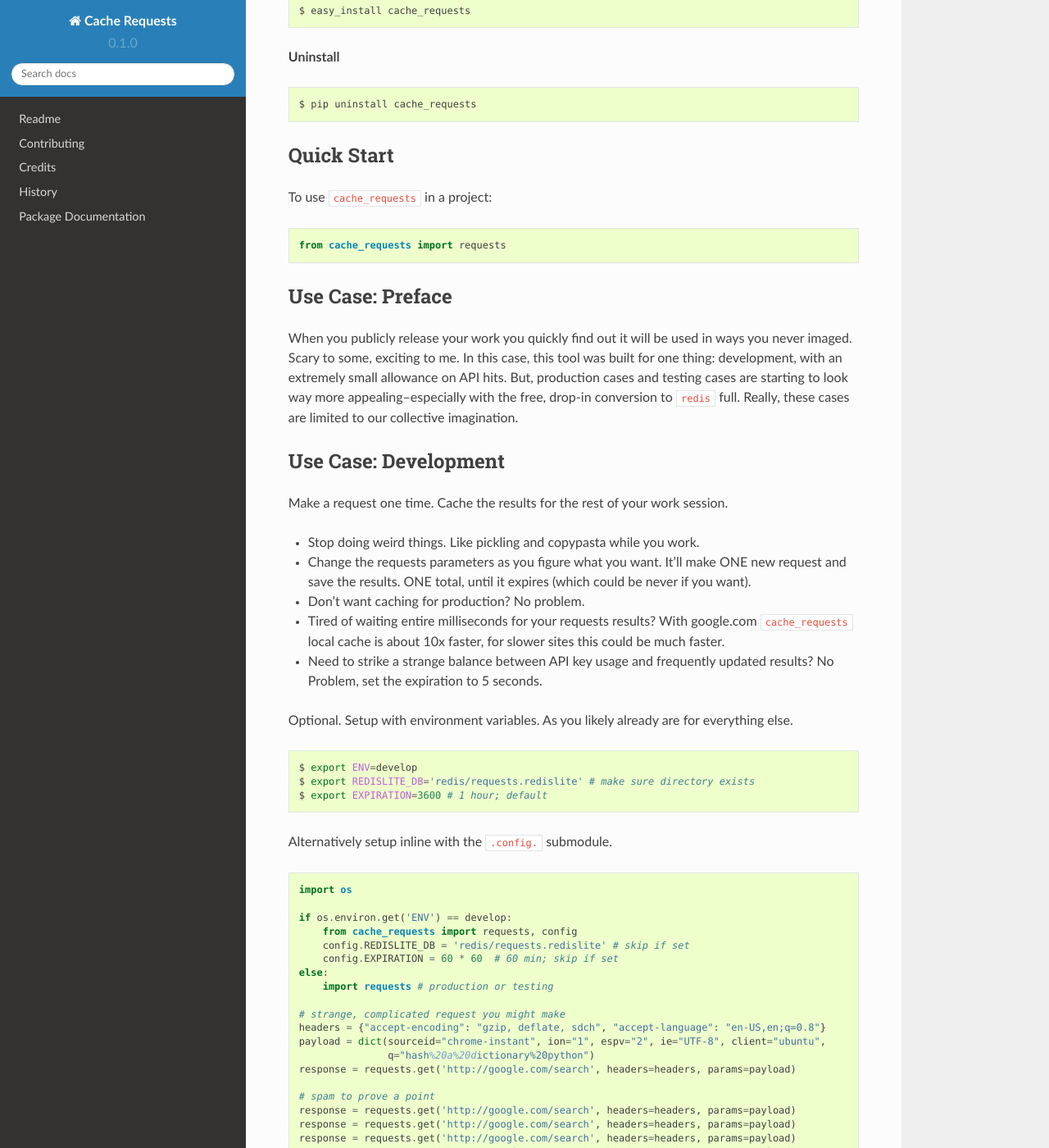
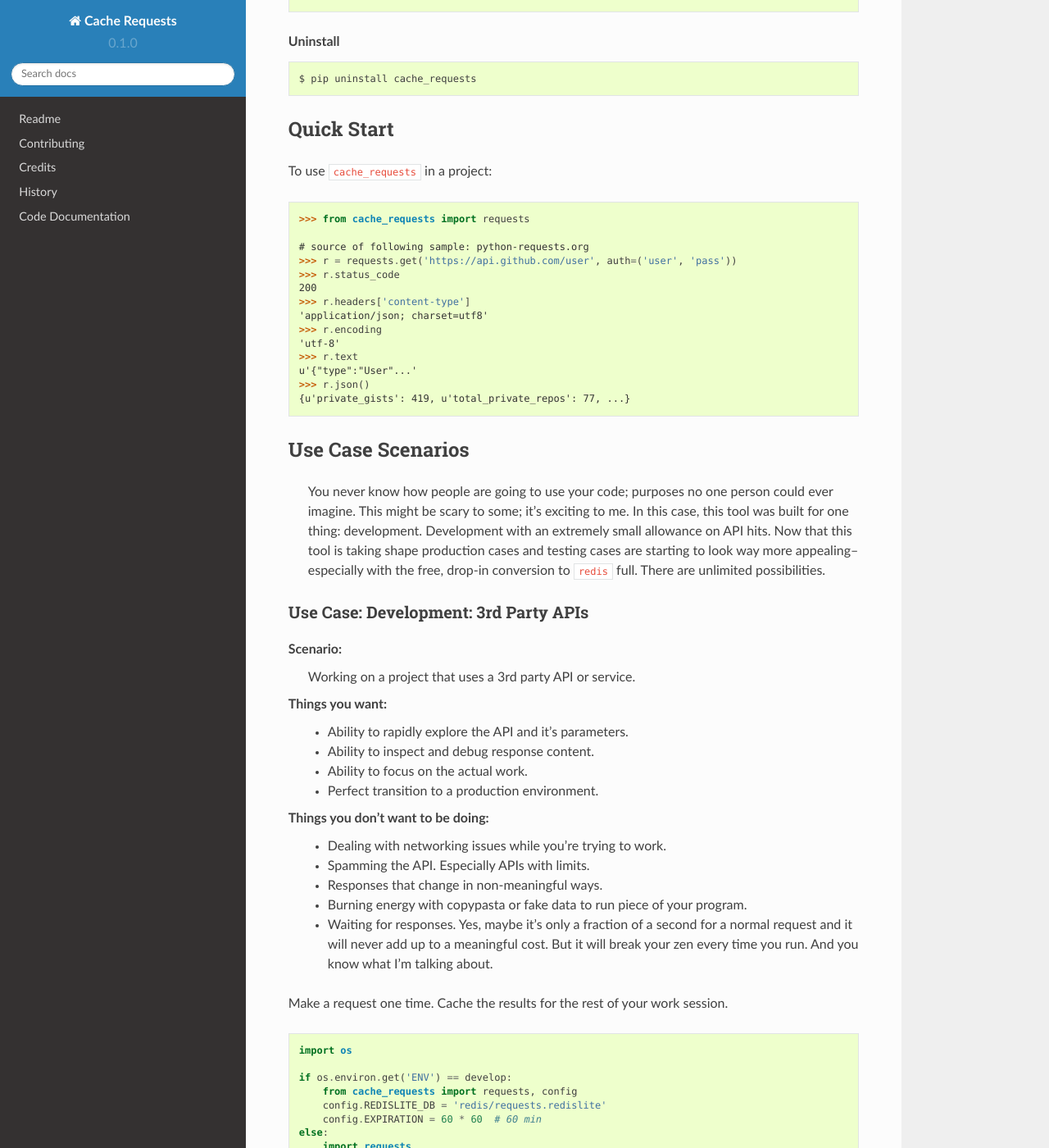
Before and after one commit to manuphatak/cache_requests, a Sphinx documentation site: the page built from docs/source/index.rst, in a window 1280 px wide and 1400 px high, scrolled down 755 px. Shown: the whole window at 82% size. Built offline with Sphinx 7.4.7 and the Read the Docs theme 2.0.0, drawn with Linux system fonts in a browser that asks for light colours; some of the changed text lies outside the part shown.

Commit message:
working on documentation

```diff
--- a/CONTRIBUTING.rst
+++ b/CONTRIBUTING.rst
@@ -57,7 +57,7 @@ Get Started!
 
 Ready to contribute? Here's how to set up `cache_requests` for local development.
 
-1. Fork the `cache_requests` repo on GitHub.
+1. Fork the :mod:`cache_requests` repo on GitHub.
 2. Clone your fork locally::
 
     $ git clone git@github.com:your_name_here/cache_requests.git
--- a/README.rst
+++ b/README.rst
@@ -22,21 +22,25 @@ Cache Requests
     :target: https://readthedocs.org/projects/cache-requests/?badge=latest
     :alt: Documentation Status
 
-**Simple. Powerful. Persistent LRU caching.**
+**Simple. Powerful. Persistent LRU caching for the requests library.**
+
+Features
+--------
 
 * Free software: MIT license
 * Documentation: https://cache-requests.readthedocs.org.
 
-Features
---------
+* Drop in decorator for the requests library.
+* Automatic timer based expiration on stored items (optional).
+* Backed by yahoo's powerful ``redislite``.
+* Scalable with redis. Optionally accepts a ``redis`` connection.
+* Exposes the powerful underlying :class:`Memoize` decorator to decorate any function.
+* Tested with high coverage.
+* Lightweight. Simple logic.
+* Lightning fast.
 
-* Drop in wrapper  to decorate requests library.
-* Optional expiration timer on stored items.
-* Backed by yahoo's powerful ``redislite``.
-* Scalable. Optionally accepts a ``redis`` connection.  Take advantage of the full power of ``redis``.
-* Exposes the powerful underlying ``@Memoize`` decorator.
-* ``@Memoize`` can decorate any function to add persistent storage.  Great for expensive calculations.
-* Tested. Covered. Documented. Lightweight. Simple logic. Lightning fast.
+* Jump start your development cycle.
+* Collect and reuse entire response objects.
 
 Installation
 ------------
@@ -47,11 +51,8 @@ At the command line either via easy_install or pip:
 
     $ pip install cache_requests
 
-.. code-block:: shell
 
-    $ easy_install cache_requests
-
-**Uninstall**
+.. rubric:: Uninstall
 
 .. code-block:: shell
 
@@ -64,33 +65,49 @@ To use ``cache_requests`` in a project:
 
 .. code-block:: python
 
-    from cache_requests import requests
+    >>> from cache_requests import requests
 
-Use Case: Preface
------------------
+    # source of following sample: python-requests.org
+    >>> r = requests.get('https://api.github.com/user', auth=('user', 'pass'))
+    >>> r.status_code
+    200
+    >>> r.headers['content-type']
+    'application/json; charset=utf8'
+    >>> r.encoding
+    'utf-8'
+    >>> r.text
+    u'{"type":"User"...'
+    >>> r.json()
+    {u'private_gists': 419, u'total_private_repos': 77, ...}
 
-When you publicly release your work you quickly find out it will be used in ways you never imaged.  Scary to some, exciting to me.  In this case, this tool was built for one thing: development, with an extremely small allowance on API hits. But, production cases and testing cases are starting to look way more appealing--especially with the free, drop-in conversion to ``redis`` full.  Really, these cases are limited to our collective imagination.
+Use Case Scenarios
+------------------
 
-Use Case: Development
----------------------
+.. epigraph::
+
+    You never know how people are going to use your code; purposes no one person could ever imagine.  This might be scary to some; it's exciting to me.  In this case, this tool was built for one thing: development. Development with an extremely small allowance on API hits. Now that this tool is taking shape production cases and testing cases are starting to look way more appealing--especially with the free, drop-in conversion to ``redis`` full.  There are unlimited possibilities.
+
+Use Case: Development: 3rd Party APIs
+~~~~~~~~~~~~~~~~~~~~~~~~~~~~~~~~~~~~~
+Scenario:
+    Working on a project that uses a 3rd party API or service.
+
+Things you want:
+    * Ability to rapidly explore the API and it's parameters.
+    * Ability to inspect and debug response content.
+    * Ability to focus on the actual work.
+    * Perfect transition to a production environment.
+
+
+
+Things you don't want to be doing:
+    * Dealing with networking issues while you're trying to work.
+    * Spamming the API.  Especially APIs with limits.
+    * Responses that change in non-meaningful ways.
+    * Burning energy with copypasta or fake data to run piece of your program.
+    * Waiting for responses. Yes, maybe it's only a fraction of a second for a normal request and it will never add up to a meaningful cost.  But it will break your zen every time you run.  And you know what I'm talking about.
 
 Make a request one time. Cache the results for the rest of your work session.
-
-* Stop doing weird things. Like pickling and copypasta while you work.
-* Change the requests parameters as you figure what you want.  It'll make ONE new request and save the results. ONE total, until it expires (which could be never if you want).
-* Don't want caching for production? No problem.
-* Tired of waiting entire milliseconds for your requests results? With google.com ``cache_requests`` local cache is about 10x faster, for slower sites this could be much faster.
-* Need to strike a strange balance between API key usage and frequently updated results?  No Problem, set the expiration to 5 seconds.
-
-Optional.  Setup with environment variables.  As you likely already are for everything else.
-
-.. code-block:: shell
-
-    $ export ENV=develop
-    $ export REDISLITE_DB='redis/requests.redislite' # make sure directory exists
-    $ export EXPIRATION=3600 # 1 hour; default
-
-Alternatively setup inline with the ``.config.`` submodule.
 
 .. code-block:: python
 
@@ -98,10 +115,10 @@ Alternatively setup inline with the ``.config.`` submodule.
 
     if os.environ.get('ENV') == develop:
         from cache_requests import requests, config
-        config.REDISLITE_DB = 'redis/requests.redislite' # skip if set
-        config.EXPIRATION = 60 * 60  # 60 min; skip if set
+        config.REDISLITE_DB = 'redis/requests.redislite'
+        config.EXPIRATION = 60 * 60  # 60 min
     else:
-        import requests # production or testing
+        import requests
 
     # strange, complicated request you might make
     headers = {"accept-encoding": "gzip, deflate, sdch", "accept-language": "en-US,en;q=0.8"}
@@ -116,12 +133,28 @@ Alternatively setup inline with the ``.config.`` submodule.
     response = requests.get('http://google.com/search', headers=headers, params=payload)
     response = requests.get('http://google.com/search', headers=headers, params=payload)
     response = requests.get('http://google.com/search', headers=headers, params=payload)
+    response = requests.get('http://google.com/search', headers=headers, params=payload)
+
+    # tweak your query, we're exploring here
+    payload = dict(sourceid="chrome-instant", ion="1", espv="2", ie="UTF-8", client="ubuntu",
+                   q="hash%20a%20dictionary%20python2")
+    # do you see what changed? the caching tool did.
+    response = requests.get('http://google.com/search', headers=headers, params=payload)
+    response = requests.get('http://google.com/search', headers=headers, params=payload)
+    response = requests.get('http://google.com/search', headers=headers, params=payload)
 
 
+Optionally.  Setup with environment variables.  You're probably already doing this for everything else.
+
+.. code-block:: shell
+
+    $ export ENV=develop
+    $ export REDISLITE_DB='redis/requests.redislite' # make sure directory exists
+    $ export EXPIRATION=3600 # 1 hour; default
 
 
 Use Case: Production: Web Scraping
-----------------------------------
+~~~~~~~~~~~~~~~~~~~~~~~~~~~~~~~~~~
 
 Automatically expire old content.
     * How often? After a day? A week? A Month? etc.  100% of this logic is built in with the ``EXPIRATION`` setting.
@@ -153,7 +186,7 @@ One line of code to use a ``redis`` full database.
 
 
 Use Case: Testing
------------------
+~~~~~~~~~~~~~~~~~
 
 Quit doing weird things to mock, pickle, etc your responses.
 
@@ -176,11 +209,12 @@ When your external API/web resource changes. Delete the database, it'll repopula
 
 
 
-Usage: @Memoize
----------------
+Usage: Memoize
+~~~~~~~~~~~~~~
 
 Options=Unlimited
-# TODO limit the options with lame imagination
+
+# TODO inject amazing imagination
 
 .. code-block:: python
 
@@ -191,3 +225,20 @@ Options=Unlimited
     @Memoize
     def amazing_but_expensive_function(*args, **kwargs)
         print("You're going to like this")
+
+
+Manually decorate requests.
+
+.. code-block:: python
+
+    from cache_requests import Memoize, config
+    import requests
+
+    config.REDISLITE_DB = 'redis/requests.redislite'
+    config.EXPIRATION = 15 * 60 # 15 min
+
+    requests.get = Memoize(requests.get)
+    requests.post = Memoize(requests.post)
+
+    print(requests.get('http://google.com').text[:60])
+    # u'<!doctype html><html itemscope="" itemtype="http://schema.or'
--- a/docs/source/conf.py
+++ b/docs/source/conf.py
@@ -40,6 +40,8 @@ author = cache_requests.__author__
 version = cache_requests.__version__
 release = cache_requests.__version__
 
+
+primary_domain = 'py'
 # language = None
 #today = ''
 #today_fmt = '%B %d, %Y'
--- a/docs/source/index.rst
+++ b/docs/source/index.rst
@@ -7,7 +7,7 @@
    contributing
    authors
    history
-   Package Documentation <cache_requests>
+   Code Documentation <cache_requests>
 
 Feedback
 ========
--- a/setup.py
+++ b/setup.py
@@ -57,7 +57,7 @@ test_requirements = ['pytest', 'mock']
 setup(
     name='cache_requests',
     version=version,
-    description="Persistent LRU caching of the requests library.",
+    description="Simple. Powerful. Persistent LRU caching for the requests library.",
     long_description=readme + '\n\n' + __doc__ + '\n\n' + history,
     author="Manu Phatak",
     author_email='bionikspoon@gmail.com',
```
Also changed, not shown: cache_requests/__init__.py (+8 -24 lines), docs/source/cache_requests.rst (+2 -5 lines), 4 other files.
